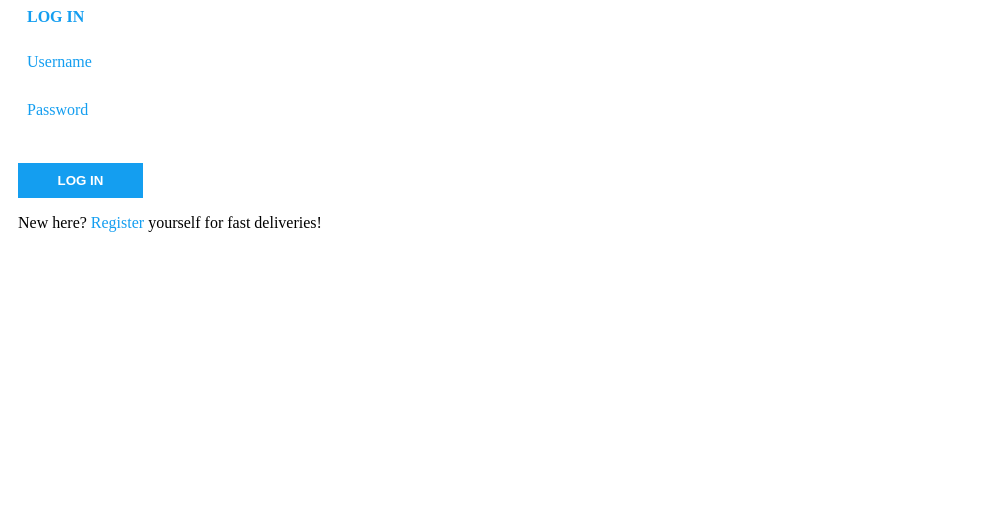
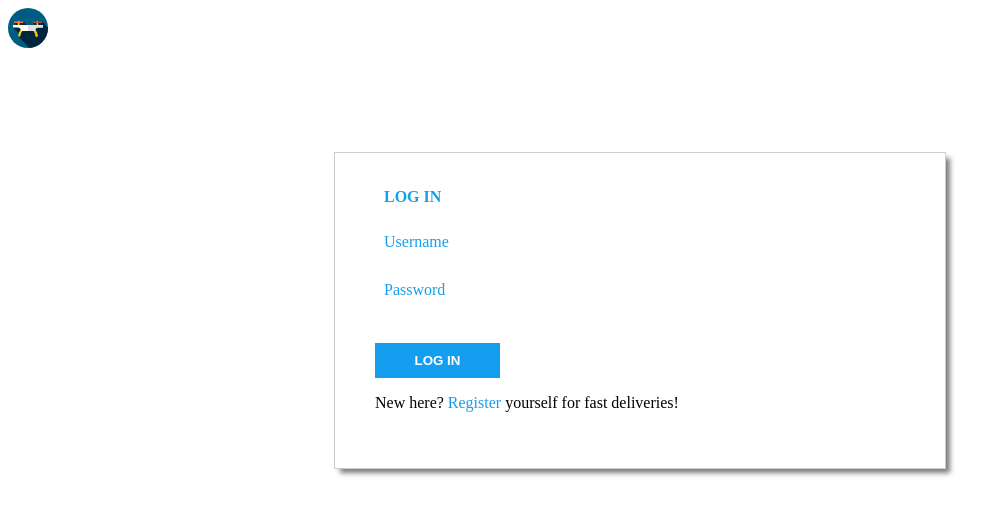
Before and after one commit to dev1911/drone_plus_plus, an Angular app in the folder frontend/drone-plus-plus/: page /login in a window 1280 px wide. Shown: the top 514 px of the page, without its empty margins (0-1008 px from the left). Built offline with nearby package versions, Linux system fonts and the light colour scheme.

Commit message:
Login Service fixed, header started

```diff
--- a/frontend/drone-plus-plus/src/app/app.component.html
+++ b/frontend/drone-plus-plus/src/app/app.component.html
@@ -1 +1,2 @@
+<app-header></app-header>
 <router-outlet></router-outlet>
--- a/frontend/drone-plus-plus/src/app/app.module.ts
+++ b/frontend/drone-plus-plus/src/app/app.module.ts
@@ -7,11 +7,13 @@ import { LoginComponent } from './login/login.component';
 import {FormsModule} from '@angular/forms';
 import { RegisterComponent } from './register/register.component';
 import {HttpClient, HttpClientModule} from '@angular/common/http';
+import { HeaderComponent } from './header/header.component';
 @NgModule({
   declarations: [
     AppComponent,
     LoginComponent,
     RegisterComponent,
+    HeaderComponent,
   ],
   imports: [
     BrowserModule,
--- /dev/null
+++ b/frontend/drone-plus-plus/src/app/header/header.component.css
@@ -0,0 +1,4 @@
+.logo {
+  width: 40px;
+  height: 40px;
+}
--- /dev/null
+++ b/frontend/drone-plus-plus/src/app/header/header.component.html
@@ -0,0 +1,11 @@
+<header>
+
+<!--  <div>Icons made by <a href="https://www.flaticon.com/authors/freepik" title="Freepik">Freepik</a> from <a href="https://www.flaticon.com/" title="Flaticon">www.flaticon.com</a></div>-->
+
+  <div class="main-header">
+    <img src="/assets/img/logo.svg" class="logo">
+  </div>
+  <div class="sub-header">
+
+  </div>
+</header>
--- /dev/null
+++ b/frontend/drone-plus-plus/src/app/header/header.component.ts
@@ -0,0 +1,15 @@
+import { Component, OnInit } from '@angular/core';
+
+@Component({
+  selector: 'app-header',
+  templateUrl: './header.component.html',
+  styleUrls: ['./header.component.css']
+})
+export class HeaderComponent implements OnInit {
+
+  constructor() { }
+
+  ngOnInit() {
+  }
+
+}
--- a/frontend/drone-plus-plus/src/app/login/login.component.css
+++ b/frontend/drone-plus-plus/src/app/login/login.component.css
@@ -1,3 +1,11 @@
+#login{
+  width: 550px;
+  margin: 100px auto 0;
+  padding: 30px;
+  border: 1px solid #ccc;
+  box-shadow: 5px 5px 5px -1px rgba(125,125,125,1);
+}
+
 form{
   padding:10px;
 }
--- a/frontend/drone-plus-plus/src/app/login/login.component.html
+++ b/frontend/drone-plus-plus/src/app/login/login.component.html
@@ -1,4 +1,4 @@
-<div>
+<div id="login">
   <p id="login-text"><b>LOG IN</b></p>
   <form id="login-form">
     <div class="float-container">
@@ -10,7 +10,7 @@
       <input id = "passwordField-login" [(ngModel)]="login.password" class="float-field" type="password" name="passwordField" #passwordField required>
     </div>
     <div class="error-div"><span class="error">{{subError}}</span></div>
-    <button class="submit-btn" (click)="loginUser(login.username,login.password)" ><b>LOG IN</b></button>
+    <button class="submit-btn" (click)="loginUser()" ><b>LOG IN</b></button>
     <p>New here? <a href="register" class="links">Register</a> yourself for fast deliveries!</p>
   </form>
 </div>
--- a/frontend/drone-plus-plus/src/app/login/login.component.ts
+++ b/frontend/drone-plus-plus/src/app/login/login.component.ts
@@ -19,13 +19,17 @@ export class LoginComponent implements OnInit {
   }
 
   loginUser() {
-    this.loginService.loginNewUser(this.login).subscribe(
-      response => {
-        alert('User ' + this.login.username + ' has been logged!' );
-      },
-      error => console.log('error', error)
+    this.loginService.loginNewUser(this.login).subscribe(data => {
+      console.log('success');
+      localStorage.setItem('user-token', data['token']);
+      this.subError = '';
+      // TODO: redirect user to home
+    },
+    error => {
+      console.log('error', error);
+      this.subError = 'Invalid Credentials. Please try again!';
+    }
     );
-    // TODO: set token in local storage/cookies
   }
 
 }
--- a/frontend/drone-plus-plus/src/app/login/login.service.ts
+++ b/frontend/drone-plus-plus/src/app/login/login.service.ts
@@ -1,12 +1,30 @@
 import { Injectable } from '@angular/core';
 import {HttpClient, HttpHeaders} from '@angular/common/http';
 import {Observable} from 'rxjs';
+import { of } from 'rxjs';
+import { tap } from 'rxjs/operators';
+
 @Injectable({
   providedIn: 'root'
 })
 export class LoginService {
 
+  apiURL = 'http://127.0.0.1:8000/';
   constructor(private http: HttpClient) { }
-  loginNewUser(userData): Observable<any> {
-    return this.http.post('http://127.0.0.1:8000/accounts/login/', userData);  }
+  loginNewUser(userData) {
+    return this.http.post(`${this.apiURL}accounts/login/`, userData);
+  }
+
+  isLoggedIn(): boolean {
+    if (localStorage.getItem('user-token') != null) {
+        //  TODO: call API to validate the token
+        return true;
+    }
+    return false;
+  }
+
+  logout() {
+    localStorage.removeItem('user-token');
+  }
+
 }
```
Also changed, not shown: frontend/drone-plus-plus/src/assets/img/logo.svg (added), 1 other file (tests, documents, lock files or other folders).
